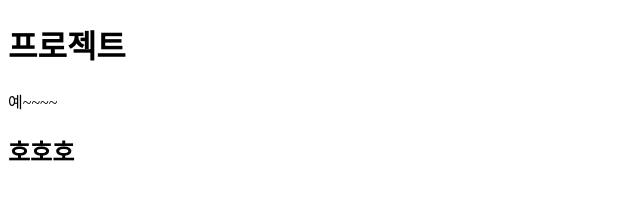
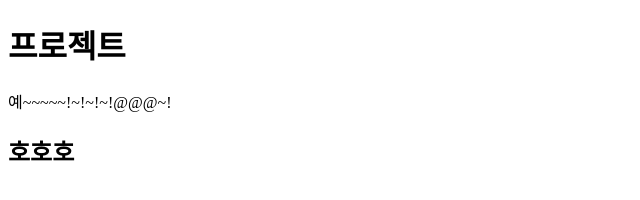
Before and after one commit to seunghyeong/company-project, a plain HTML site: page first-project/index.html in a window 1280 px wide. Shown: the whole page, without its empty margins (0-640 px from the left). Drawn offline with Linux system fonts and the light colour scheme.

Commit message:
second commit

```diff
--- a/first-project/index.html
+++ b/first-project/index.html
@@ -9,7 +9,7 @@
   </head>
   <body>
     <h1>프로젝트</h1>
-    <p>예~~~~</p>
+    <p>예~~~~~!~!~!~!@@@~!</p>
     <h2>호호호</h2>
   </body>
 </html>
```
